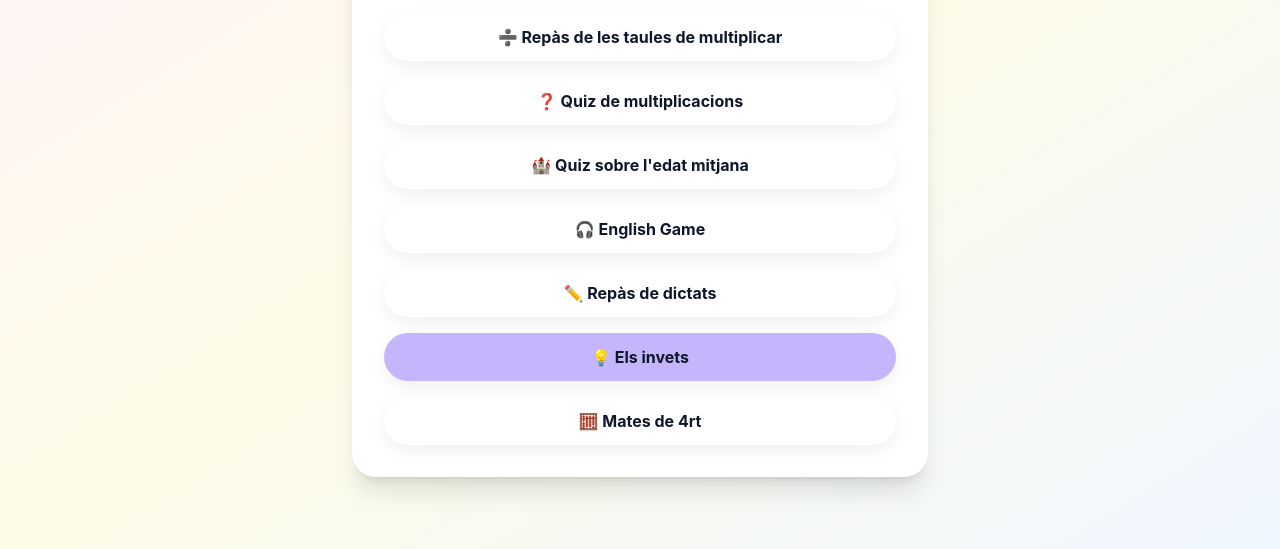
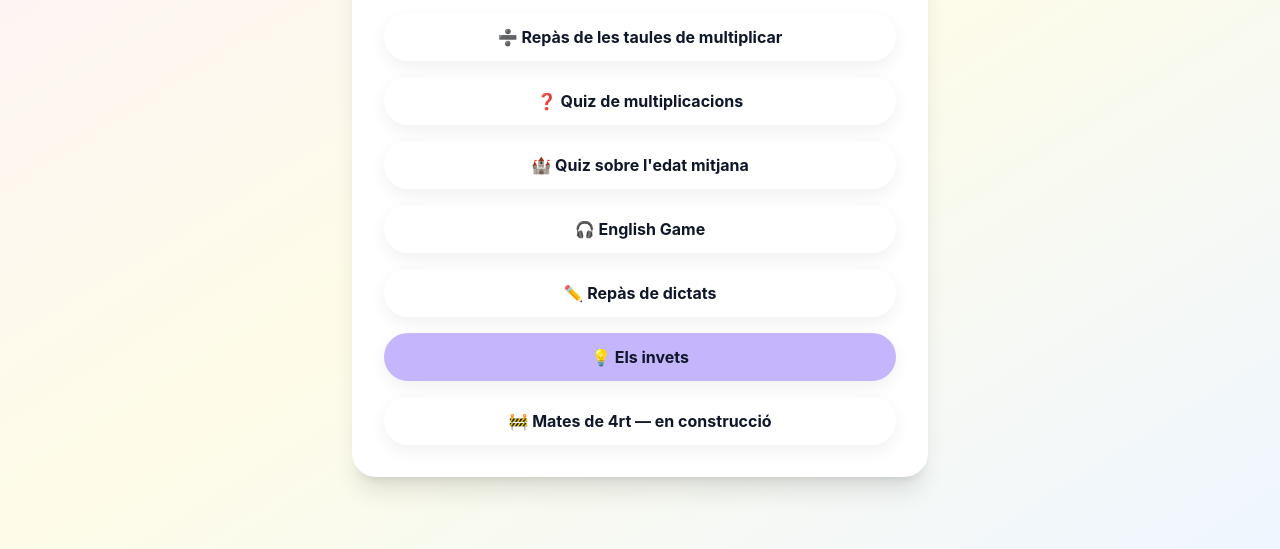
Before and after one commit to palomareswke-ai/jocseducatius, a plain HTML site: page index.html in a window 1280 px wide. Shown: the part 251-800 px from the top of the page. Drawn offline with nearby package versions, Linux system fonts and the light colour scheme.

Commit message:
Marca Mates de 4rt com a en construcció

```diff
--- a/index.html
+++ b/index.html
@@ -22,7 +22,7 @@
 <a class="btn btn-orange" href="https://palomareswke-ai.github.io/english-game/" target="_blank" rel="noopener noreferrer">🎧 English Game</a>
 <a class="btn btn-purple" href="https://palomareswke-ai.github.io/dictado-para-ninys/" target="_blank" rel="noopener noreferrer">✏️ Repàs de dictats</a>
 <a class="btn btn-invets" href="https://palomareswke-ai.github.io/els-invets/" target="_blank" rel="noopener noreferrer">💡 Els invets</a>
-<a class="btn btn-amber" href="https://palomareswke-ai.github.io/mates-de-4rt/" target="_blank" rel="noopener noreferrer">🧮 Mates de 4rt</a>
+<a class="btn btn-amber" href="https://palomareswke-ai.github.io/mates-de-4rt/" target="_blank" rel="noopener noreferrer">🚧 Mates de 4rt — en construcció</a>
 </div>
 </div>
 <script>
```
